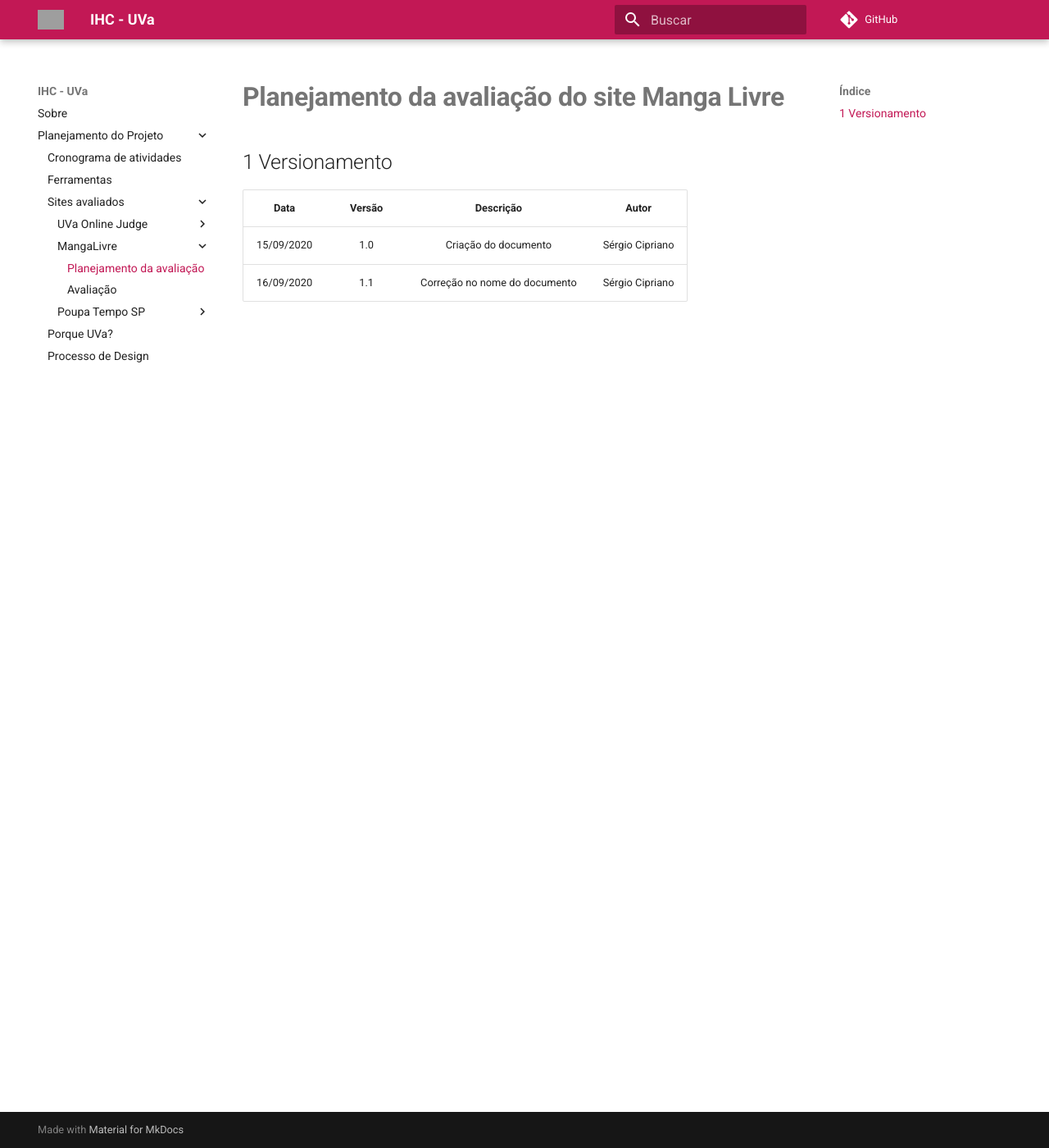
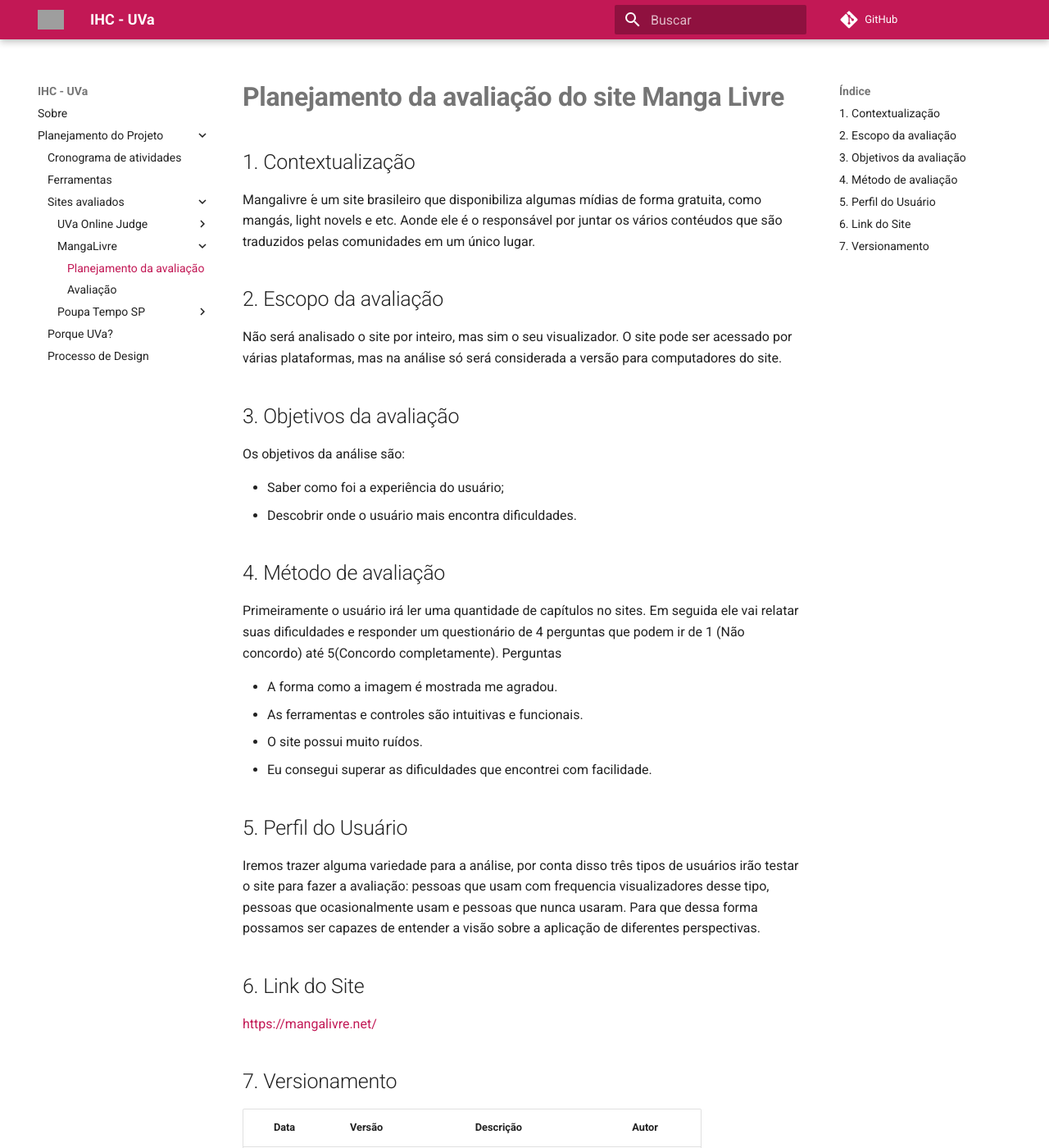
Before and after one commit to WashingtonBispo/2020.1-UVaJudge, an MkDocs documentation site: the page built from docs/planejamentos_individuais/planejamento_mangalivre.md, in a window 1280 px wide and 1400 px high. Shown: the whole window at 82% size. Built offline with MkDocs 1.6.1 and Material for MkDocs 9.7.7, drawn with Linux system fonts in a browser that asks for light colours; comment, search, counter and statistics services are not loaded; some of the changed text lies outside the part shown; grey boxes are pictures that could not be loaded.

Commit message:
Finalizando o documento de planejamento de avaliação do site MangaLivre

```diff
--- a/docs/planejamentos_individuais/planejamento_mangalivre.md
+++ b/docs/planejamentos_individuais/planejamento_mangalivre.md
@@ -1,8 +1,51 @@
 # **Planejamento da avaliação do site Manga Livre**
 
-## 1 Versionamento
+## 1. Contextualização
+
+Mangalivre ́e um site brasileiro que disponibiliza algumas mídias de forma gratuita, como mangás, light novels e etc. Aonde
+ele é o responsável por juntar os vários contéudos que são traduzidos pelas comunidades em um único lugar.
+
+## 2. Escopo da avaliação
+
+Não será analisado o site por inteiro, mas sim o seu visualizador. O site pode ser acessado por várias plataformas, mas na
+análise só será considerada a versão para computadores do site.
+
+## 3. Objetivos da avaliação
+
+Os objetivos da análise são:
+
+- Saber como foi a experiência do usuário;
+- Descobrir onde o usuário mais encontra dificuldades.
+
+## 4. Método de avaliação
+
+Primeiramente o usuário irá ler uma quantidade de capítulos no sites. Em seguida ele vai relatar suas dificuldades e responder
+um questionário de 4 perguntas que podem ir de 1 (Não concordo) até 5(Concordo completamente).
+Perguntas
+
+- A forma como a imagem é mostrada me agradou.
+- As ferramentas e controles são intuitivas e funcionais.
+- O site possui muito ruídos.
+- Eu consegui superar as dificuldades que encontrei com facilidade.
+
+## 5. Perfil do Usuário
+
+Iremos trazer alguma variedade para a análise, por conta disso três tipos de usuários irão testar o site para fazer a avaliação:
+pessoas que usam com frequencia visualizadores desse tipo, pessoas que ocasionalmente usam e pessoas que nunca usaram.
+Para que dessa forma possamos ser capazes de entender a visão sobre a aplicação de diferentes perspectivas.
+
+## 6. Link do Site
+
+[https://mangalivre.net/](https://mangalivre.net/)
+
+
+
+
+
+## 7. Versionamento
 
 |Data|Versão|Descrição|Autor|
 |:-:|:-:|:-:|:-:|
 |15/09/2020|1.0|Criação do documento|Sérgio Cipriano|
 |16/09/2020|1.1|Correção no nome do documento|Sérgio Cipriano|
+|19/09/2020|1.2|Primeira versão|Washington Bispo|
```
